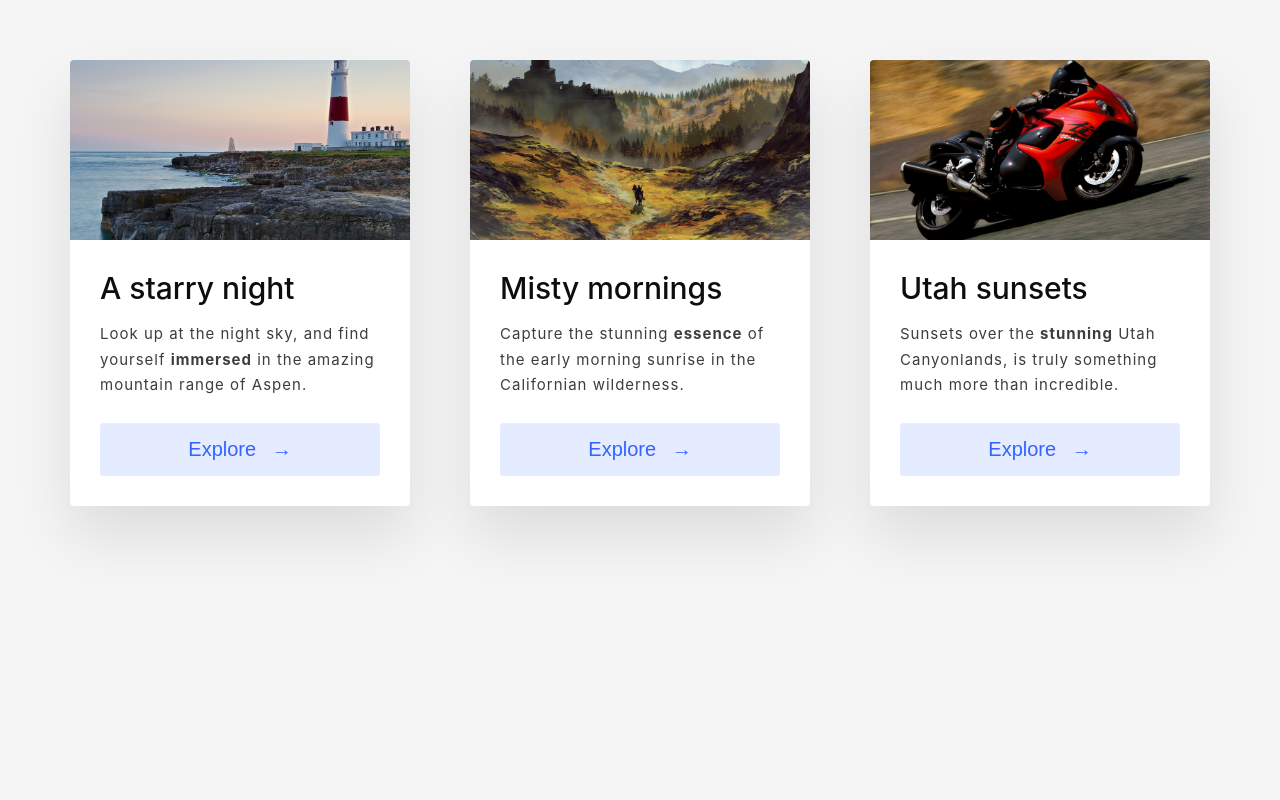
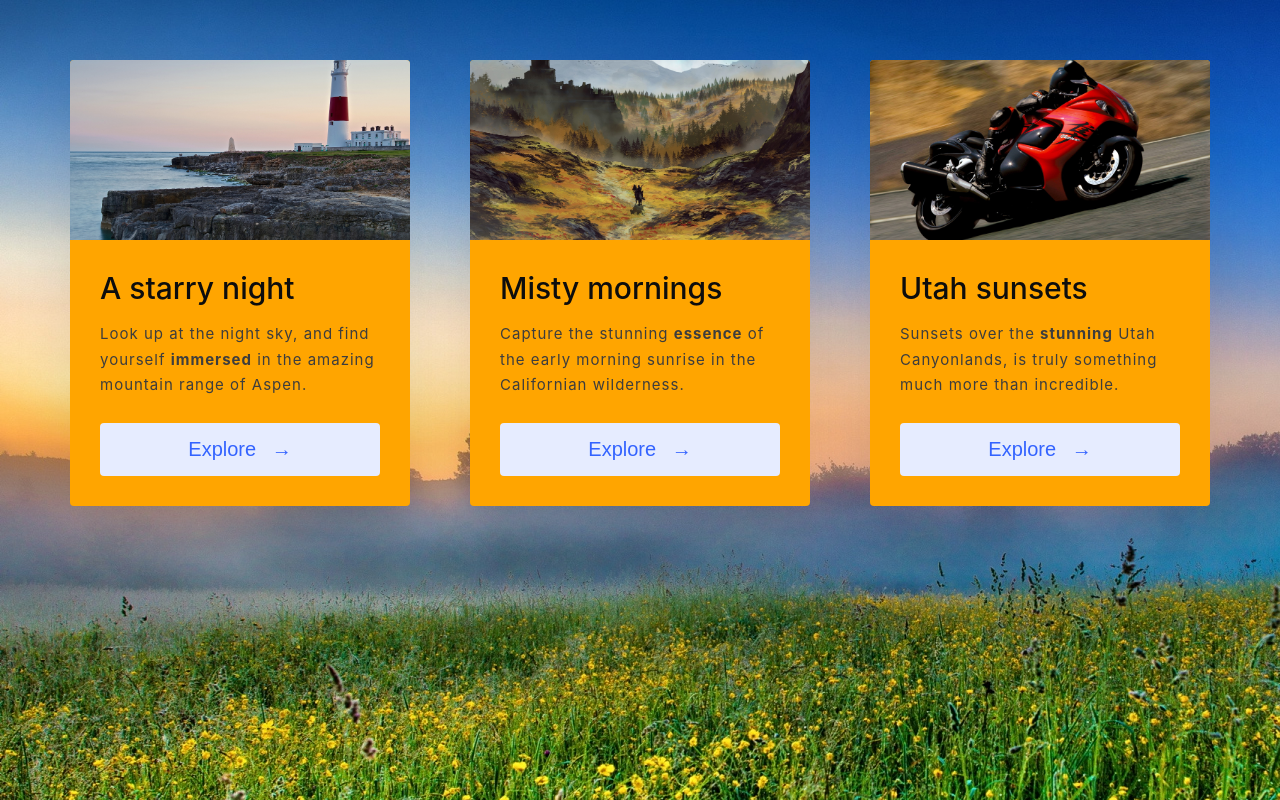
Before and after one commit to Ummatkulov/By-Odilbek, a plain HTML site: page index.html in a window 1280 px wide. Drawn offline with Linux system fonts and the light colour scheme.

Commit message:
Second coment

```diff
--- a/index.html
+++ b/index.html
@@ -4,7 +4,7 @@
     <meta charset="UTF-8">
     <meta name="viewport" content="width=device-width, initial-scale=1.0">
     <link rel="stylesheet" href="./style.css">
-    <title>Document</title>
+    <title>pro</title>
 </head>
 <body>
     <div class="grid">
--- a/style.css
+++ b/style.css
@@ -16,7 +16,7 @@ body {
   justify-content: center;
   align-content: center;
   padding: 6rem;
-  background-color: #f5f5f5;
+  background-image: url(./image/bacround.jpg);
   font-family: "Inter", sans-serif;
 }
 @media (max-width: 60em) {
@@ -38,7 +38,7 @@ body {
   }
 }
 .grid__item {
-  background-color: #fff;
+  background-color: orange;
   border-radius: 0.4rem;
   overflow: hidden;
   box-shadow: 0 3rem 6rem rgba(0, 0, 0, 0.1);
@@ -90,7 +90,7 @@ body {
   transition: 0.2s;
 }
 .card__btn:hover, .card__btn:active {
-  background-color: #dce4ff;
+  background-color: red;
 }
 .card__btn:hover span, .card__btn:active span {
   margin-left: 1.5rem;
```
Also changed, not shown: image/bacround.jpg (added).
